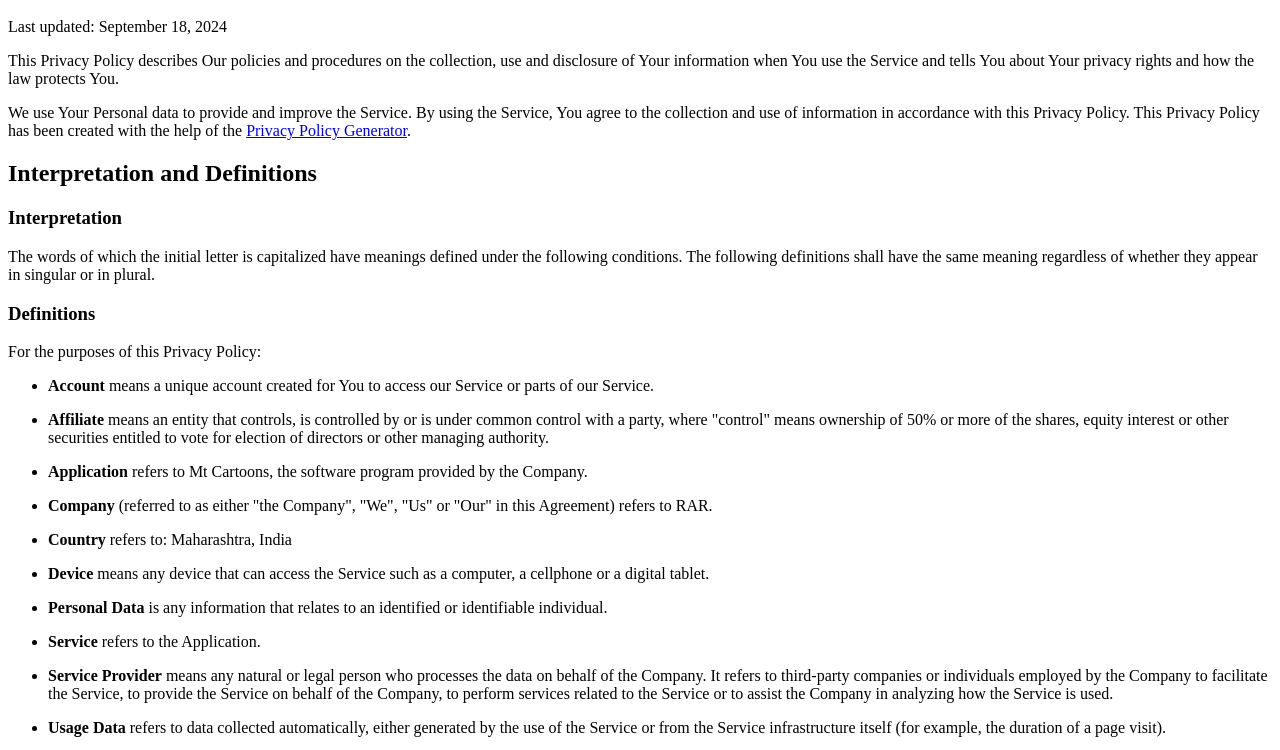
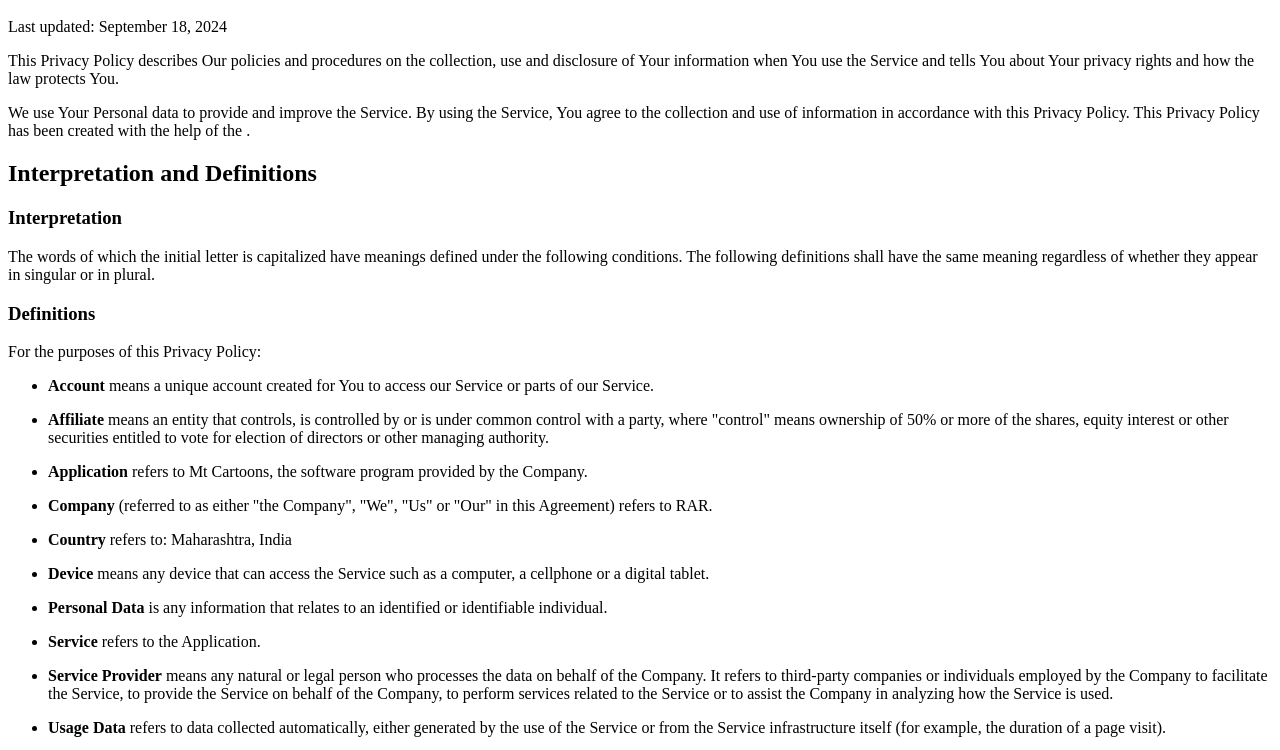
Before and after one commit to RARDEV098/mytoons, a plain HTML site: page index.html in a window 1280 px wide. Shown: the part 48-798 px from the top of the page. Drawn offline with Linux system fonts and the light colour scheme.

Commit message:
index.html

```diff
--- a/index.html
+++ b/index.html
@@ -1,7 +1,7 @@
 <h1>Privacy Policy</h1>
 <p>Last updated: September 18, 2024</p>
 <p>This Privacy Policy describes Our policies and procedures on the collection, use and disclosure of Your information when You use the Service and tells You about Your privacy rights and how the law protects You.</p>
-<p>We use Your Personal data to provide and improve the Service. By using the Service, You agree to the collection and use of information in accordance with this Privacy Policy. This Privacy Policy has been created with the help of the <a href="https://www.termsfeed.com/privacy-policy-generator/" target="_blank">Privacy Policy Generator</a>.</p>
+<p>We use Your Personal data to provide and improve the Service. By using the Service, You agree to the collection and use of information in accordance with this Privacy Policy. This Privacy Policy has been created with the help of the <a </a>.</p>
 <h2>Interpretation and Definitions</h2>
 <h3>Interpretation</h3>
 <p>The words of which the initial letter is capitalized have meanings defined under the following conditions. The following definitions shall have the same meaning regardless of whether they appear in singular or in plural.</p>
```
